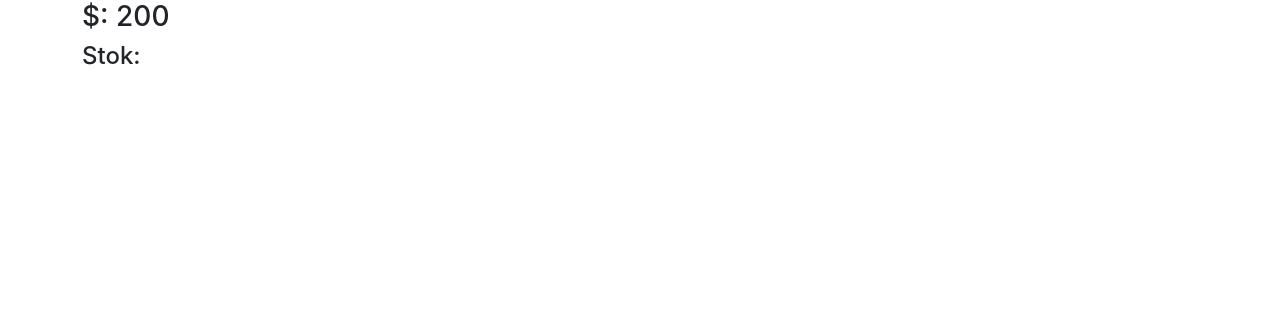
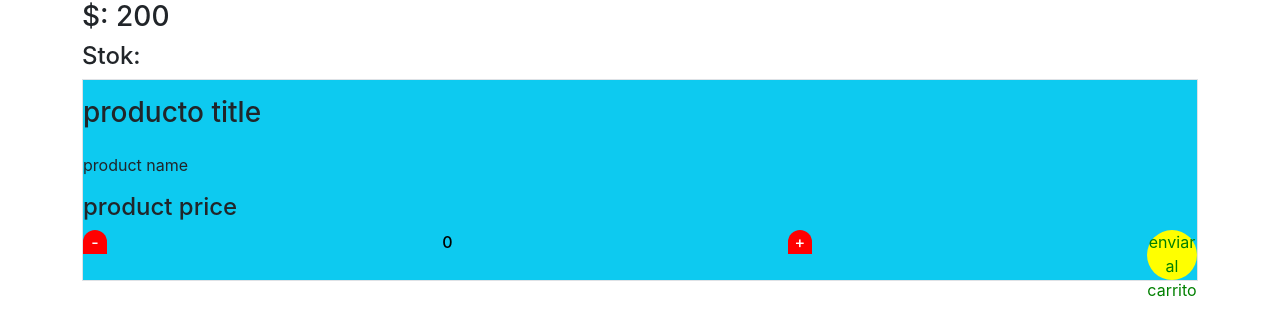
Before and after one commit to antoniocaminos/antoniocaminos-react_coderhouse_segundo_entregable, a React (Create React App) app: page /detail/1 in a window 1280 px wide. Shown: the part 406-737 px from the top of the page. Built offline with nearby package versions, Linux system fonts and the light colour scheme.

Commit message:
"sincro, incompleto, empieza context"

```diff
--- a/src/App.js
+++ b/src/App.js
@@ -1,19 +1,15 @@
 import "./App.css";
+import React from "react";
 import NavBar from './Components/NavBar/index.js';
 import ItemListContainer from './Components/ItemListContainer';
 import ItemDetailContainer from "./Components/ItemDetailContainer";
-//import Item from './Components/Item/index.jsx';
-//import Burger from './Components/Pages/Burger/index.js';
-//import Fries from './Components/Fries/index.js';
-//import Ice from './Components/Pages/Ice/index.js';
-//import Pepsi from './Components/Pages/Pepsi/index.js';
-/*import Logo from '../src/Components/Logo/index.js'; */
-//import '../node_modules/bootstrap/dist/css/bootstrap.min.css';
 import Card from './Components/Card';
 import Cart from './Components/Cart';
 import { BrowserRouter, Routes, Route } from "react-router-dom";
-//import Item from './Components/Item/index.jsx';
-/* Class Routing y Pre-entrega */
+import { createContext } from "react";
+export const CartContext = React.createContext('');
+console.log('CartContext', CartContext);
+
 function App(){
     return(
       <>
@@ -23,8 +19,8 @@ function App(){
               <Route path="/" element={<ItemListContainer greeting="Hola Humano"/>} />
               <Route path="/category/:categoryId" element={<ItemListContainer />} />
               <Route path="/detail/:detailId" element={<ItemDetailContainer />} />
+              <Route path="/path/Card:" element={<Card />}/>
               <Route path="path/Cart" element={<Cart />} />
-              <Route path="/path/Card:" element={<Card />}/>
             </Routes>
         </BrowserRouter>
       </>
--- a/src/Components/Card/index.jsx
+++ b/src/Components/Card/index.jsx
@@ -2,23 +2,23 @@
 //import { useCard } from '../Hooks/useCard';
 import './styles.css';
 import { useCard } from '../Hooks/index.js'
-
+import { useState } from 'react';
 export const Card = () => {
 /* empieza el hook */
+
           const {count, amount} = useCard()
   return (
       <section className='bg-info border'>
         <h3 className='py-3 big white'>producto title</h3>
-        <p>product image</p>
+        <p>product name</p>
         <h4>product price</h4>
         <div className='d-flex flex-row dislpay-3 justify-content-between'>
           <button className='btnCard' onClick={()=>count(-1)}>-</button>
           <span>{amount}</span>{/* aca se puede  poner el stok maximo */}
           <button className='btnCard'onClick={()=>count(+1)}>+</button>
+          <button className='btnBuy'>enviar al carrito</button>
         </div>
       </section>
     )
   }
-
-
 export default Card;
--- a/src/Components/Card/styles.css
+++ b/src/Components/Card/styles.css
@@ -5,6 +5,9 @@
     height: 1.5rem;
     color: white;
     font-weight: 500;
+}
+.btnBuy{
+    color: green
 }
 .btnCard:hover{
     background-color: yellow;
--- a/src/Components/ItemDetail/index.jsx
+++ b/src/Components/ItemDetail/index.jsx
@@ -1,12 +1,31 @@
 import React from 'react';
+import { Link } from 'react-router-dom';
+import Card from '../Card/index.jsx';
+import { useState } from 'react';
+
 
 const ItemDetail = ({product}) => {
+    const [goToBuy, setgoToBuy] = useState(false);
+
+
+    const onAdd = (quantity) => {
+       setgoToBuy(true);
+    }
+
     return(
         <div className='detail'>
             <img src={product.img} alt={product.description} width = '400 px' />
             <h2>{product.name}</h2>
             <h3>$: {product.price}</h3>
             <h4>Stok: {product.stok}</h4>
+            {
+            goToBuy
+                ?
+                <Link to='/Cart'>Terminar Compra</Link>
+                :<Card onAdd={onAdd}/>
+
+            }
+
         </div>
 
   )
```
